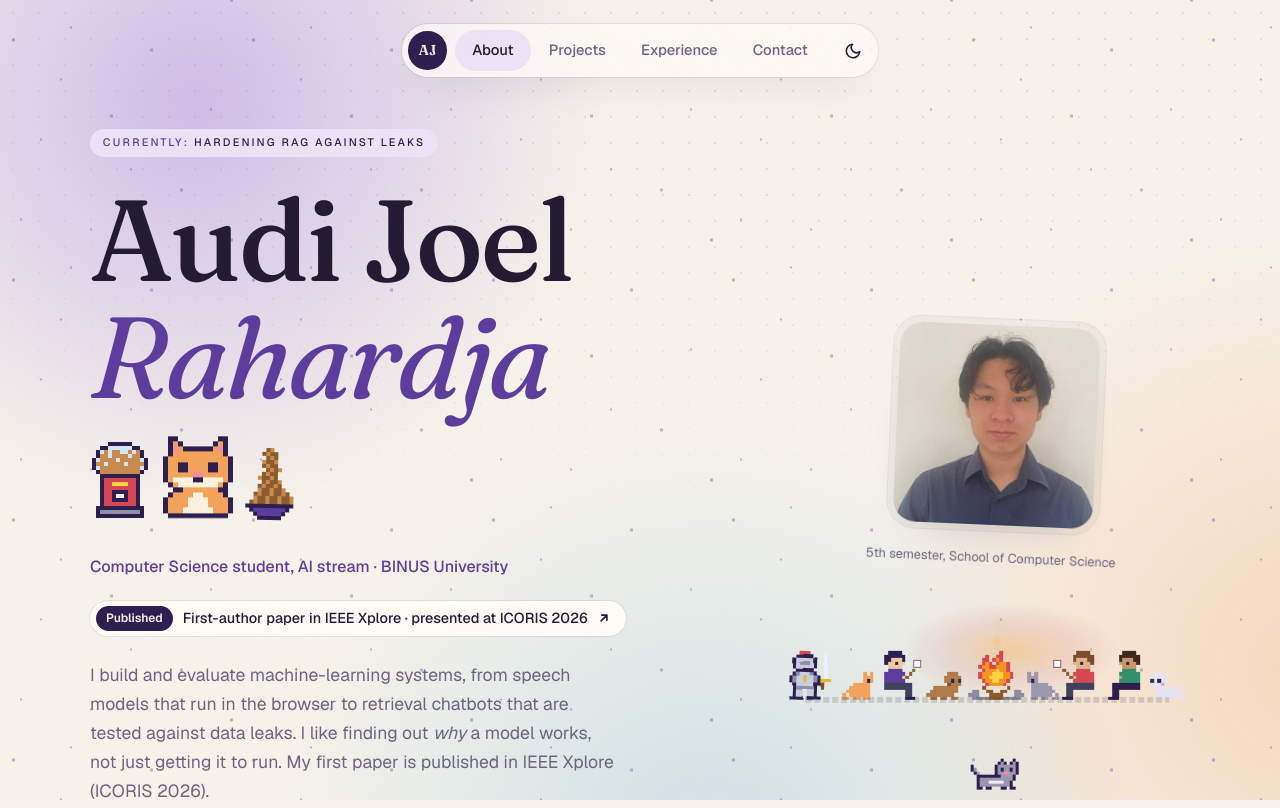
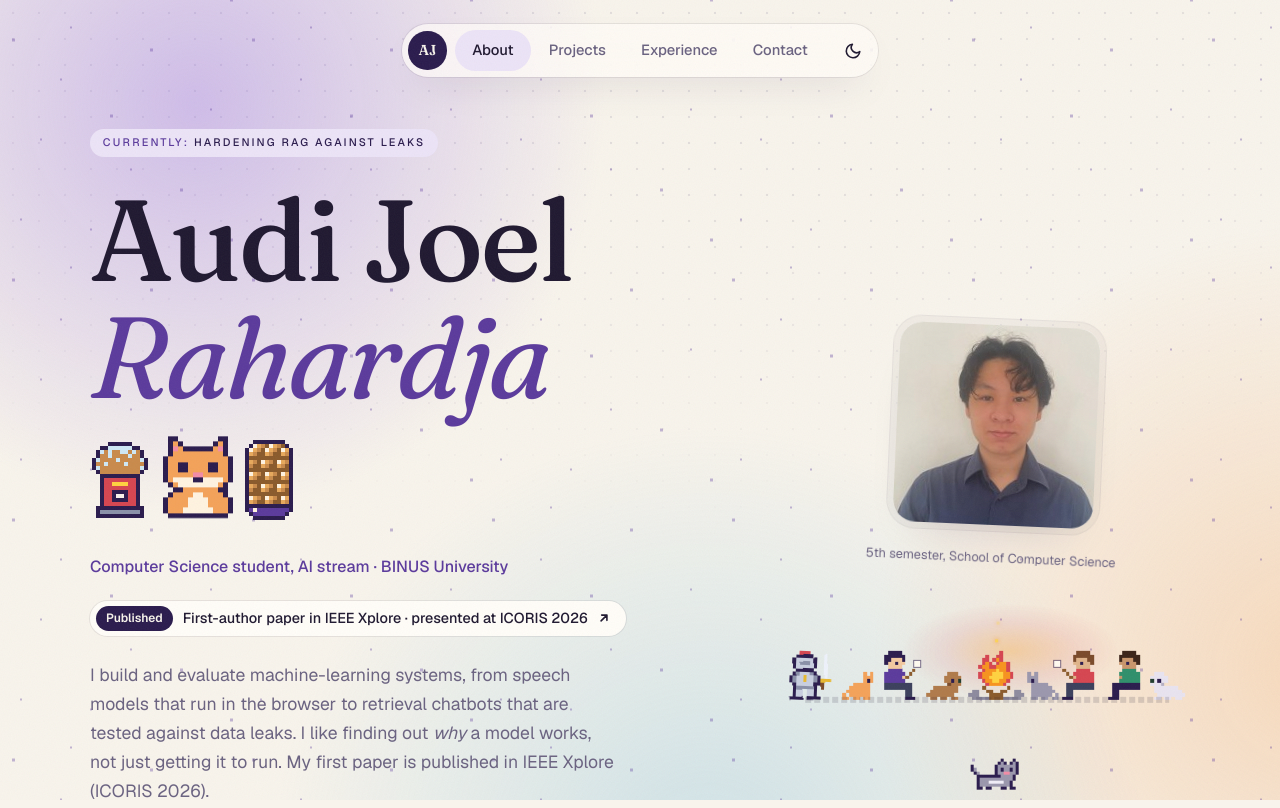
Before and after one commit to AudiJRahardja/portfolio, a plain HTML site: page index.html in a window 1280 px wide. Shown: the top 808 px of the page. Drawn offline with nearby package versions, Linux system fonts and the light colour scheme; no server answers.

Commit message:
Feeder: tidy rectangular tower of cat bites with highlights, glossy bowl and a light glint

```diff
--- a/index.html
+++ b/index.html
@@ -23,7 +23,7 @@
     <link rel="preconnect" href="https://fonts.googleapis.com">
     <link rel="preconnect" href="https://fonts.gstatic.com" crossorigin>
     <link href="https://fonts.googleapis.com/css2?family=Fraunces:ital,opsz,wght@0,9..144,400..700;1,9..144,400..600&family=Geist:wght@400;500;600&family=Silkscreen&display=swap" rel="stylesheet">
-    <link rel="stylesheet" href="style.css?v=mwyxojyr">
+    <link rel="stylesheet" href="style.css?v=mwyxys2p">
 </head>
 <body>
     <a class="skip-link" href="#main">Skip to content</a>
@@ -586,7 +586,7 @@
         </div>
     </footer>
 
-    <script defer src="pixel.js?v=mwyxojyr"></script>
-    <script defer src="script.js?v=mwyxojyr"></script>
+    <script defer src="pixel.js?v=mwyxys2p"></script>
+    <script defer src="script.js?v=mwyxys2p"></script>
 </body>
 </html>
--- a/pixel.js
+++ b/pixel.js
@@ -124,25 +124,29 @@
             '.kddddddddddk.',
             '.kkkkkkkkkkkk.',
         ],
+        // neat rectangular stack of kibble with a shine stripe, in a glossy bowl
+        // neat stack of round cat bites (brick pattern, each with a highlight), in a glossy bowl
         tower: [
-            '.....mc.....',
-            '....mcmm....',
-            '.....mcm....',
-            '....cmmc....',
-            '....mcmm....',
-            '.....mcmc...',
-            '....mcmm....',
-            '...cmmcm....',
-            '....mcmmc...',
-            '...mcmmcm...',
-            '...cmmcmmc..',
-            '..mcmmcmmcm.',
-            '..cmmcmmcmmc',
-            '.mcmmcmmcmmc',
+            '..kkkkkkkk..',
+            '.kwucmwucmk.',
+            'kwucmwucmwuk',
+            'kucmmucmmuck',
+            'kmmmmmmmmmmk',
+            'kucmwucmwuck',
+            'kcmmucmmucmk',
+            'kmmmmmmmmmmk',
+            'kwucmwucmwuk',
+            'kucmmucmmuck',
+            'kmmmmmmmmmmk',
+            'kucmwucmwuck',
+            'kcmmucmmucmk',
+            'kmmmmmmmmmmk',
+            'kwucmwucmwuk',
+            'kucmmucmmuck',
             'kkkkkkkkkkkk',
+            'kvwvvvvvvvvk',
             '.kvvvvvvvvk.',
-            '..kvvvvvvk..',
-            '...kkkkkk...',
+            '..kkkkkkkk..',
         ],
         bite: ['mc', 'cm'],
 
--- a/style.css
+++ b/style.css
@@ -1111,8 +1111,20 @@ article > .cs-block { margin-bottom: 4rem; }
 @keyframes breathe-big { 50% { transform: scaleY(1.03); } }
 .fd-mochi.munch { animation: fd-munch 0.5s steps(3); }
 @keyframes fd-munch { 33% { transform: translateY(-4px); } 66% { transform: translateY(1px) scaleX(1.04); } }
-.fd-tower { display: block; transform-origin: bottom center; animation: fd-wobble 4s ease-in-out infinite; }
-@keyframes fd-wobble { 25% { transform: rotate(-1.2deg); } 75% { transform: rotate(1.2deg); } }
+.fd-tower { position: relative; display: block; }
+/* a glint of light sweeping across the kibble column every few seconds */
+.fd-tower::after {
+    content: "";
+    position: absolute;
+    left: 4px; right: 4px; top: 4px; height: 60px;
+    background: linear-gradient(115deg, transparent 35%, rgba(255, 255, 255, 0.55) 50%, transparent 65%) no-repeat;
+    background-size: 250% 100%;
+    background-position: 150% 0;
+    animation: fd-glint 4.5s ease-in-out infinite;
+    mix-blend-mode: soft-light;
+    pointer-events: none;
+}
+@keyframes fd-glint { 0%, 60% { background-position: 150% 0; } 100% { background-position: -50% 0; } }
 
 /* ---------- Campfire scene (under the photo) ---------- */
 .hero-photo figcaption { margin-bottom: 1.25rem; }
@@ -1165,7 +1177,7 @@ article > .cs-block { margin-bottom: 4rem; }
 @media (prefers-reduced-motion: reduce) {
     .cf-flame { animation: none; }
     .cf-flame:first-child { opacity: 1; }
-    .cf-glow, .fd-tower, .fd-mochi .fd-face--idle { animation: none !important; }
+    .cf-glow, .fd-tower::after, .fd-mochi .fd-face--idle { animation: none !important; }
 }
 .no-pixels .feeder, .no-pixels .campfire { display: none; }
 
```
Also changed, not shown: projects/brightnest-rag.html (+3 -3 lines), projects/fake-review-detection.html (+3 -3 lines), projects/grand-treasure-raid.html (+3 -3 lines), projects/medsnap.html (+3 -3 lines), projects/pdr-paper.html (+3 -3 lines), projects/voice-chess.html (+3 -3 lines).
